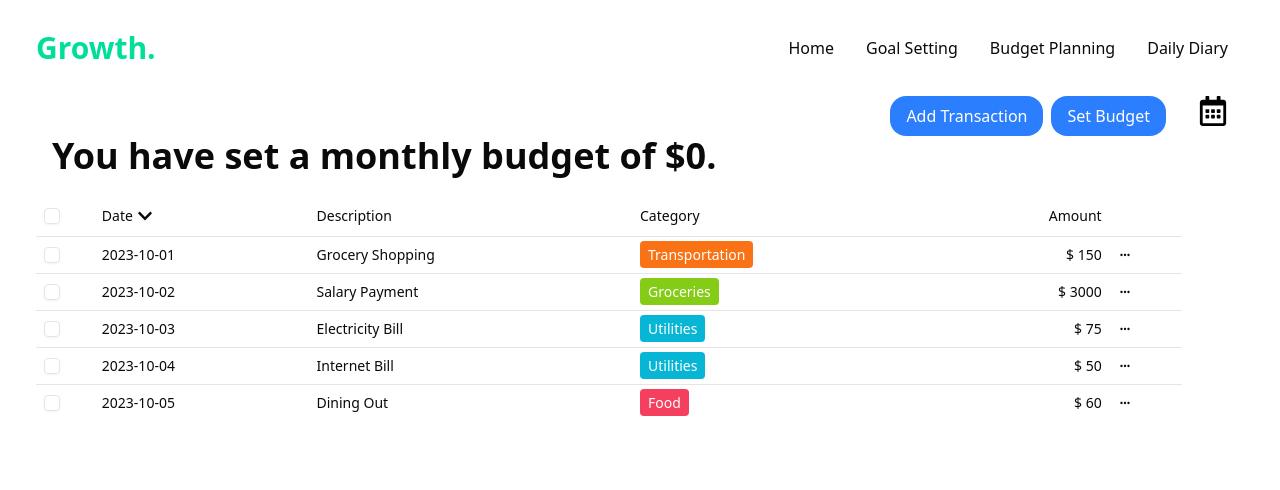
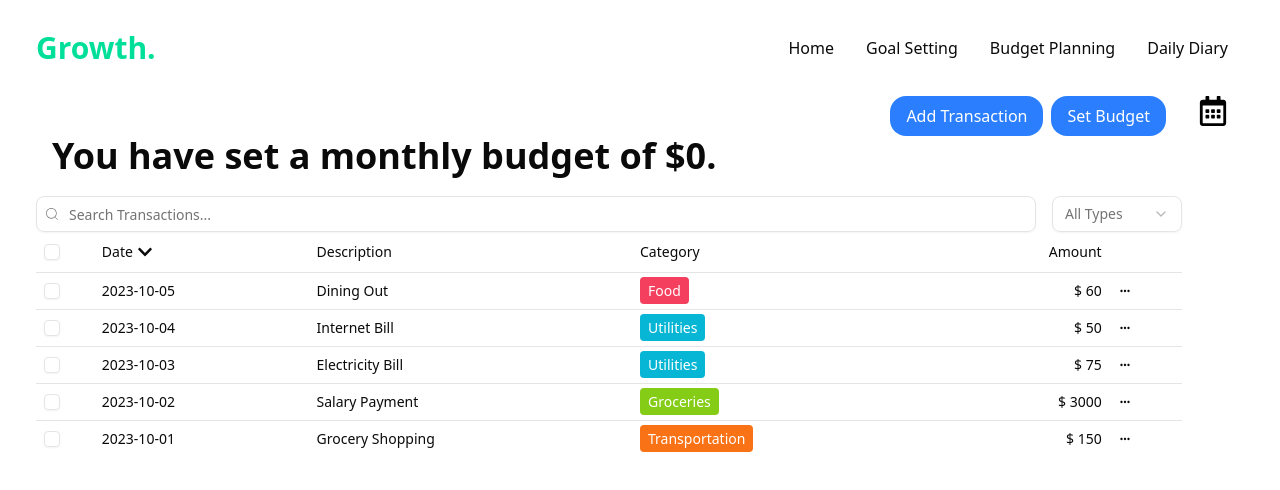
Before and after one commit to ElyseYip/Growth, a React (Vite) app: page /budget-planning in a window 1280 px wide. Shown: the top 490 px of the page. Built offline with nearby package versions, Linux system fonts and the light colour scheme.

Commit message:
add transactionTable sort and filter

```diff
--- a/src/components/budgetPlanning/TransactionTable.tsx
+++ b/src/components/budgetPlanning/TransactionTable.tsx
@@ -3,7 +3,6 @@ import { Checkbox } from "../ui/checkbox";
 import {
   Table,
   TableBody,
-  TableCaption,
   TableCell,
   TableHead,
   TableHeader,
@@ -20,24 +19,86 @@ import {
   DropdownMenuTrigger,
 } from "../ui/dropdown-menu";
 import { MdMoreHoriz } from "react-icons/md";
-import { useState } from "react";
+import { useMemo, useState } from "react";
 import { FaChevronUp, FaChevronDown } from "react-icons/fa";
+import { Input } from "../ui/input";
+import { CiSearch } from "react-icons/ci";
+import { Button } from "../ui/button";
+import { FaTrash } from "react-icons/fa";
+import {
+  Select,
+  SelectContent,
+  SelectItem,
+  SelectTrigger,
+  SelectValue,
+} from "../ui/select";
+import { MdClose } from "react-icons/md";
 
 interface Props {
   transactions?: Transaction[];
 }
-
+const ITEMS_PER_PAGE = 10;
 const TransactionTable: React.FC<Props> = ({ transactions = [] }: Props) => {
-  const [selectedIds, setSelectedIds] = useState([]);
+  const [selectedIds, setSelectedIds] = useState<string[]>([]);
   const [sortConfig, setSortConfig] = useState({
     field: "date",
     direction: "desc",
   });
-  const filteredAndSortedTransaction = useAppSelector(
+  const [searchTerm, setSearchTerm] = useState("");
+  const [typeFilter, setTypeFilter] = useState("");
+  const [currentPage, setCurrentPage] = useState(1);
+
+  const transactionData = useAppSelector(
     (state) => state.budgetPlanning.transactionData
   );
 
-  console.log("filteredAndSortedTransaction", filteredAndSortedTransaction);
+  const filteredAndSortedTransactions = useMemo(() => {
+    let result = [...transactionData];
+
+    // Apply search filter
+    if (searchTerm) {
+      const searchLower = searchTerm.toLowerCase();
+      result = result.filter((transaction) =>
+        transaction.description?.toLowerCase().includes(searchLower)
+      );
+    }
+
+    // Apply type filter
+    if (typeFilter) {
+      result = result.filter((transaction) => transaction.type === typeFilter);
+    }
+
+    // Apply sorting
+    result.sort((a, b) => {
+      let comparison = 0;
+
+      switch (sortConfig.field) {
+        case "date":
+          comparison = new Date(a.date).getTime() - new Date(b.date).getTime();
+          break;
+        case "amount":
+          comparison = a.amount - b.amount;
+          break;
+        case "category":
+          comparison = a.category.localeCompare(b.category);
+          break;
+        default:
+          comparison = 0;
+      }
+
+      return sortConfig.direction === "asc" ? comparison : -comparison;
+    });
+
+    return result;
+  }, [transactions, searchTerm, typeFilter, sortConfig]);
+
+  const paginatedTransactions = useMemo(() => {
+    const startIndex = (currentPage - 1) * ITEMS_PER_PAGE;
+    return filteredAndSortedTransactions.slice(
+      startIndex,
+      startIndex + ITEMS_PER_PAGE
+    );
+  }, [filteredAndSortedTransactions, currentPage]);
 
   const handleSort = (field: string) => {
     setSortConfig((prev) => ({
@@ -47,17 +108,108 @@ const TransactionTable: React.FC<Props> = ({ transactions = [] }: Props) => {
     }));
   };
 
-  const deleteTransaction = (id: string) => {
+  const handleSelect = (id: string) => {
+    setSelectedIds((current) =>
+      current.includes(id)
+        ? current.filter((item) => item !== id)
+        : [...current, id]
+    );
+  };
+
+  const handleSelectAll = () => {
+    setSelectedIds((current) =>
+      current.length === paginatedTransactions.length
+        ? []
+        : paginatedTransactions.map((t) => t.id)
+    );
+  };
+
+  const deleteTransaction = (id: string[]) => {
     console.log(id);
+  };
+
+  const handleBulkDelete = () => {
+    if (
+      !window.confirm(
+        `Are you sure you want to delete ${selectedIds.length} transactions?`
+      )
+    )
+      return;
+    deleteTransaction(selectedIds);
+  };
+
+  const handleSearchTerm = (e: React.ChangeEvent<HTMLInputElement>) => {
+    setSearchTerm(e.target.value);
+  };
+
+  const handleClearFilters = () => {
+    setSearchTerm("");
+    setTypeFilter("");
+    setCurrentPage(1);
   };
 
   return (
     <div>
+      <div className="flex flex-col sm:flex-row gap-4">
+        <div className="relative flex-1">
+          <CiSearch
+            size={30}
+            className="absolute left-2 top-2.5 h-4 w-4 text-muted-foreground"
+          />
+          <Input
+            className="pl-8"
+            placeholder="Search Transactions..."
+            value={searchTerm}
+            onChange={handleSearchTerm}
+          />
+        </div>
+        <div className="flex gap-2">
+          <Select
+            value={typeFilter}
+            onValueChange={(value) => {
+              setTypeFilter(value);
+              // setCurrentPage(1);
+            }}
+          >
+            <SelectTrigger className="w-[130px]">
+              <SelectValue placeholder="All Types" />
+            </SelectTrigger>
+            <SelectContent>
+              <SelectItem value="income">Income</SelectItem>
+              <SelectItem value="expense">Expense</SelectItem>
+            </SelectContent>
+          </Select>
+
+          {selectedIds.length > 0 && (
+            <div className="flex items-center gap-2">
+              <Button
+                variant="destructive"
+                size="sm"
+                onClick={handleBulkDelete}
+              >
+                <FaTrash className="h-4 w-4 mr-2" />
+                Delete Selected ({selectedIds.length})
+              </Button>
+            </div>
+          )}
+
+          {(searchTerm || typeFilter) && (
+            <Button
+              variant="outline"
+              size="icon"
+              onClick={handleClearFilters}
+              title="Clear filters"
+            >
+              <MdClose />
+            </Button>
+          )}
+        </div>
+      </div>
       <Table>
         <TableHeader>
           <TableRow>
             <TableHead className="w-[50px">
-              <Checkbox />
+              <Checkbox onCheckedChange={handleSelectAll} />
             </TableHead>
             <TableHead
               className="cursor-pointer"
@@ -106,7 +258,7 @@ const TransactionTable: React.FC<Props> = ({ transactions = [] }: Props) => {
           </TableRow>
         </TableHeader>
         <TableBody>
-          {filteredAndSortedTransaction.length === 0 ? (
+          {filteredAndSortedTransactions.length === 0 ? (
             <TableRow>
               <TableCell
                 colSpan={6}
@@ -116,11 +268,14 @@ const TransactionTable: React.FC<Props> = ({ transactions = [] }: Props) => {
               </TableCell>
             </TableRow>
           ) : (
-            filteredAndSortedTransaction.map((transaction) => {
+            filteredAndSortedTransactions.map((transaction) => {
               return (
                 <TableRow key={transaction.id}>
                   <TableCell>
-                    <Checkbox />
+                    <Checkbox
+                      checked={selectedIds.includes(transaction.id)}
+                      onCheckedChange={() => handleSelect(transaction.id)}
+                    />
                   </TableCell>
                   <TableCell className="font-medium">
                     {transaction.date}
@@ -149,7 +304,7 @@ const TransactionTable: React.FC<Props> = ({ transactions = [] }: Props) => {
                         <DropdownMenuSeparator />
                         <DropdownMenuItem
                           className="text-destructive"
-                          onClick={() => deleteTransaction(transaction.id)}
+                          onClick={() => deleteTransaction([transaction.id])}
                         >
                           Delete
                         </DropdownMenuItem>
```
